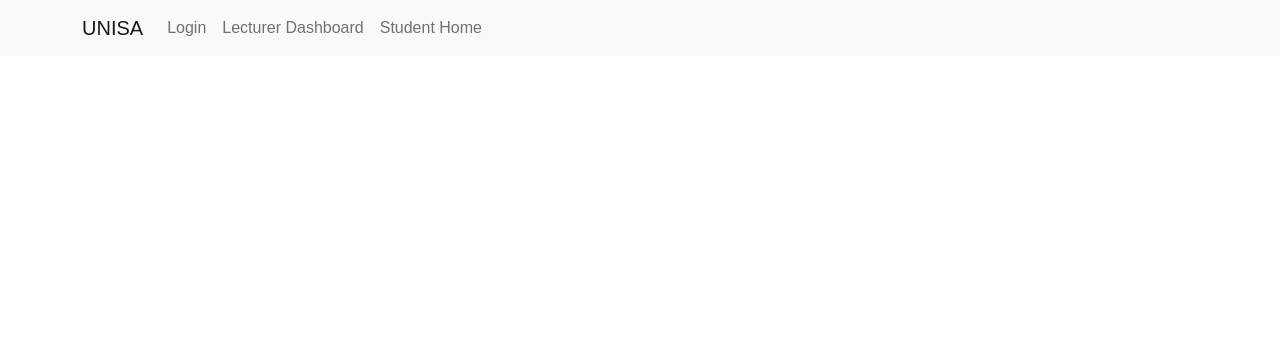
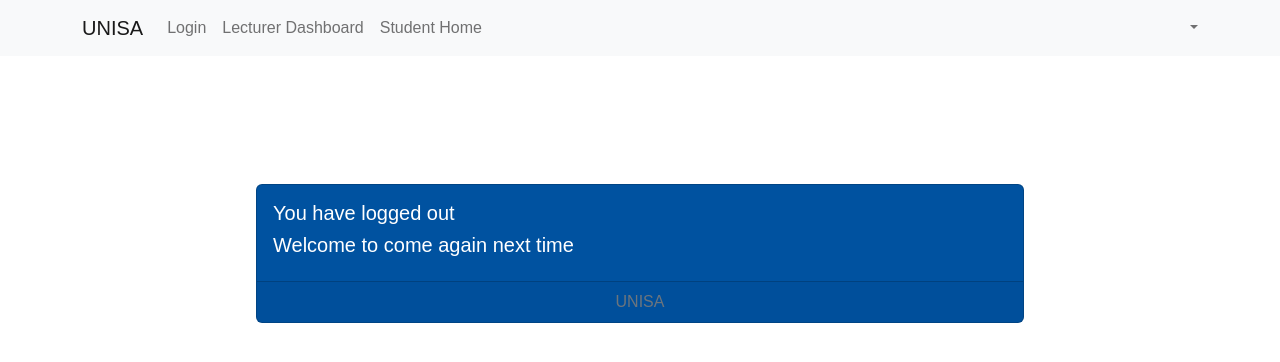
Before and after one commit to MunyaradziMagura/Student-Attendance-System, a React (Create React App) app in the folder client/student-attendence-system/: page /Logout in a window 1280 px wide. Shown: the top 362 px of the page. Built offline with nearby package versions, Linux system fonts and the light colour scheme.

Commit message:
Login interception and logout have been completed. The unified request interface method is encapsulated. You can use this method to request interfaces in the future

```diff
--- a/client/student-attendence-system/src/App.js
+++ b/client/student-attendence-system/src/App.js
@@ -11,7 +11,7 @@ import {
 import "./styles/index.css";
 import Login from "./pages/Login";
 
-
+import Logout from "./pages/Logout";
 import StudentHome from "./pages/StudentHome";
 import Dashboard from "./pages/Dashboard";
 import Navigation from "./components/Navigation";
@@ -42,6 +42,10 @@ function App() {
             <RequireAuth>
             <StudentHome />
           </RequireAuth>} />
+          <Route path="/Logout" element={
+
+            <Logout />
+          } />
         </Routes>
       </Router>
     </div>
--- a/client/student-attendence-system/src/components/Navigation.js
+++ b/client/student-attendence-system/src/components/Navigation.js
@@ -2,11 +2,18 @@ import Container from "react-bootstrap/Container";
 import Nav from "react-bootstrap/Nav";
 import Navbar from "react-bootstrap/Navbar";
 import NavDropdown from "react-bootstrap/NavDropdown";
-
+import { useNavigate } from 'react-router-dom'
 // routing
 import { BrowserRouter as Router, Routes, Route, Link } from "react-router-dom";
 
 const Navigation = () => {
+  const navigate = useNavigate();
+  let email = localStorage.getItem("email")
+  const doLogout=(()=>{
+    localStorage.setItem("email","")
+    localStorage.setItem("login","")
+    navigate("/Logout")
+  })
   return (
     <Navbar bg="light" variant="light" expand="lg">
       <Container>
@@ -24,7 +31,15 @@ const Navigation = () => {
               Student Home
             </Nav.Link>
           </Nav>
+          <NavDropdown title={email}  className="right-user-center">
+              <NavDropdown.Item href="#" onClick={
+                doLogout
+              }>LogOut</NavDropdown.Item>
+
+            </NavDropdown>
         </Navbar.Collapse>
+
+
       </Container>
     </Navbar>
   );
--- a/client/student-attendence-system/src/pages/Login.js
+++ b/client/student-attendence-system/src/pages/Login.js
@@ -2,24 +2,24 @@ import Form from 'react-bootstrap/Form';
 import InputGroup from 'react-bootstrap/InputGroup';
 import axios from 'axios';
 import {useState} from 'react'
-
+import { userLogin } from "../utils/doRequest";
+import { useNavigate } from 'react-router-dom'
 function Login() {
 
   const [userEmail, setEmail] = useState('')
   const [userPassword, setPassword] = useState('')
+  const navigate = useNavigate();
   const loginUser = () => {
-    axios({
-      method: "POST",
-      data: {
-        email: userEmail,
-        password: userPassword
-      },
-      //withCredentials: true, Need to fix this part so that auth is properly configured
-      url: "http://localhost:5001/api/users/Login",
-    }) .then((res) =>
-    localStorage.setItem("login","yes")
+    userLogin({
+      email: userEmail,
+      password: userPassword
+    }).then((res)=>{
 
-    )
+      localStorage.setItem("login","yes")
+      localStorage.setItem("email",res.data.email)
+      navigate("/StudentHome")
+    })
+
 
   }
 
--- /dev/null
+++ b/client/student-attendence-system/src/pages/Logout.js
@@ -0,0 +1,35 @@
+import Card from "react-bootstrap/Card";
+function Logout() {
+
+  return (
+
+     <Card
+     style={{
+       paddingBottom: "0rem",
+       backgroundColor: "#0052a0",
+     }}
+     id="logout"
+
+   >
+
+     <Card.Body
+       style={{
+         color: "white",
+       }}
+     >
+       {/* replace student with role */}
+       <Card.Title>You have logged out</Card.Title>
+         <h5>  Welcome to come again next time</h5>
+     </Card.Body>
+     <Card.Footer
+       className="text-muted text-center"
+       style={{ color: "#FFF" }}
+     >
+       UNISA
+     </Card.Footer>
+   </Card>
+  );
+
+}
+
+export default Logout
--- a/client/student-attendence-system/src/styles/index.css
+++ b/client/student-attendence-system/src/styles/index.css
@@ -23,7 +23,14 @@ nav {
   color: white;
   background-color: #0052a0;
 }
-
+.right-user-center{
+  color: rgba(0,0,0,.55);
+}
+#logout{
+  width: 60%;
+  margin-top: 10%;
+  margin-left: 20%;
+}
 a {
   color: white;
 }
--- /dev/null
+++ b/client/student-attendence-system/src/utils/doRequest.js
@@ -0,0 +1,13 @@
+import service from "../../src/utils/request";
+
+/**
+ * for  login request
+ */
+
+export function userLogin(data) {
+  return service.request({
+    url: "users/login",
+    method: "POST",
+    data,
+  });
+}
--- /dev/null
+++ b/client/student-attendence-system/src/utils/request.js
@@ -0,0 +1,32 @@
+import axios from "axios";
+
+
+const service = axios.create({
+  baseURL: 'http://localhost:5001/api/',
+  timeout: 5000,
+});
+
+
+service.interceptors.request.use(
+  function (config) {
+
+
+    return config;
+  },
+  function (error) {
+
+    return Promise.reject(error);
+  }
+);
+
+service.interceptors.response.use(
+  function (response) {
+    return response.data;
+  },
+  function (error) {
+
+    return Promise.reject(error);
+  }
+);
+
+export default service;
```
Also changed, not shown: 1 other file (tests, documents, lock files or other folders).
